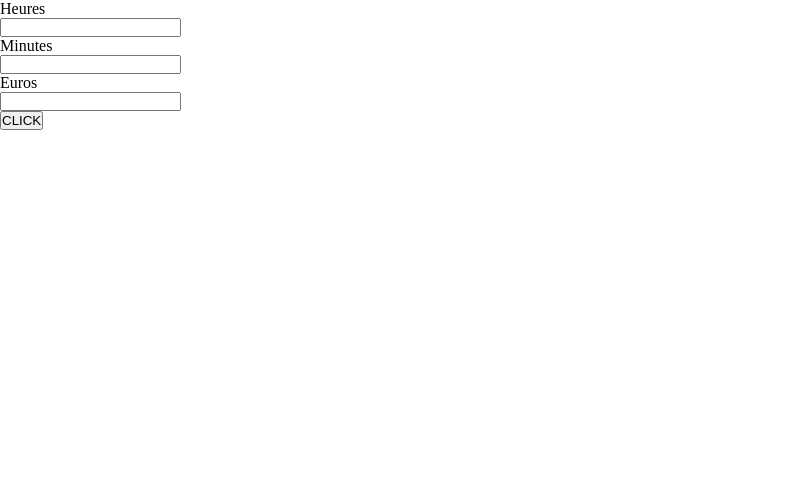
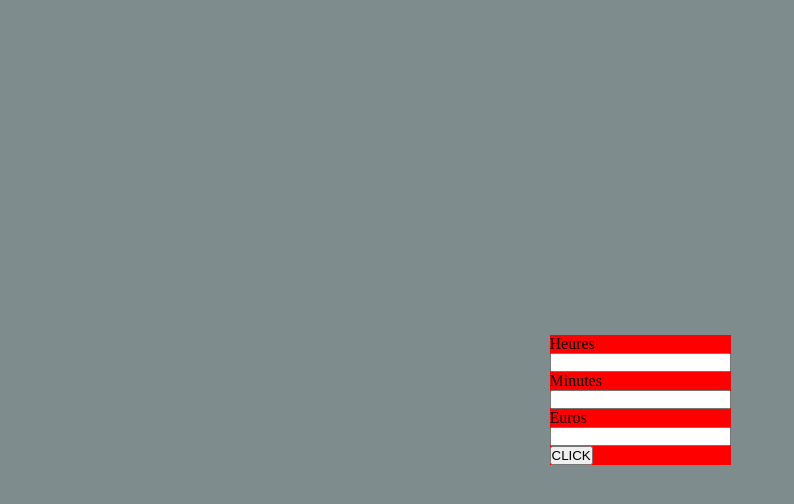
Before and after one commit to AlexDSA02/calendar-tlm, an Angular app: page /panda1 in a window 1280 px wide. Shown: the top 504 px of the page, without its empty margins (0-794 px from the left). Built offline with nearby package versions, Linux system fonts and the light colour scheme.

Commit message:
fix if route impossible

```diff
--- a/src/app/bepanda-jouney/bepanda-jouney.component.scss
+++ b/src/app/bepanda-jouney/bepanda-jouney.component.scss
@@ -1,5 +1,13 @@
-.toto{
-    width: 100vw;
-    height: 100vh;
-    background-color: red;
+.containAll{
+  display: flex;
+  justify-content: center;
+  align-items: center;
+  background-color: #7f8c8d;
+  width: 100vw;
+  height: 100vh;
 }
+
+.containInputs{
+  background-color: red;
+
+}
--- a/src/app/bepanda-jouney/bepanda-jouney.component.ts
+++ b/src/app/bepanda-jouney/bepanda-jouney.component.ts
@@ -84,6 +84,9 @@ export class BepandaJouneyComponent implements OnInit {
 
   clickResponse() {
     this.response = this.caseFinal
-
+    if (this.caseFinal.length === 0){
+      this.response.push('Aucune route possible')
+    }
+    console.log(this.response)
   }
 }
```
